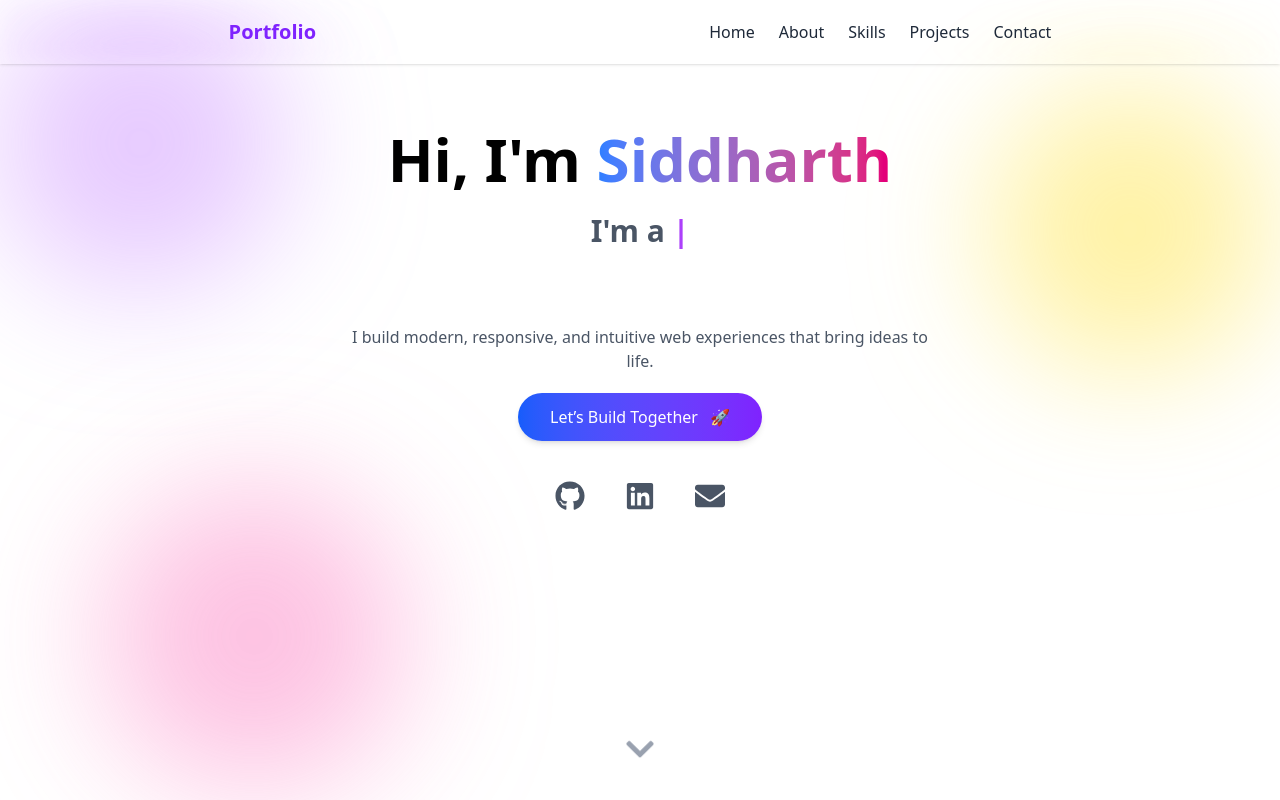
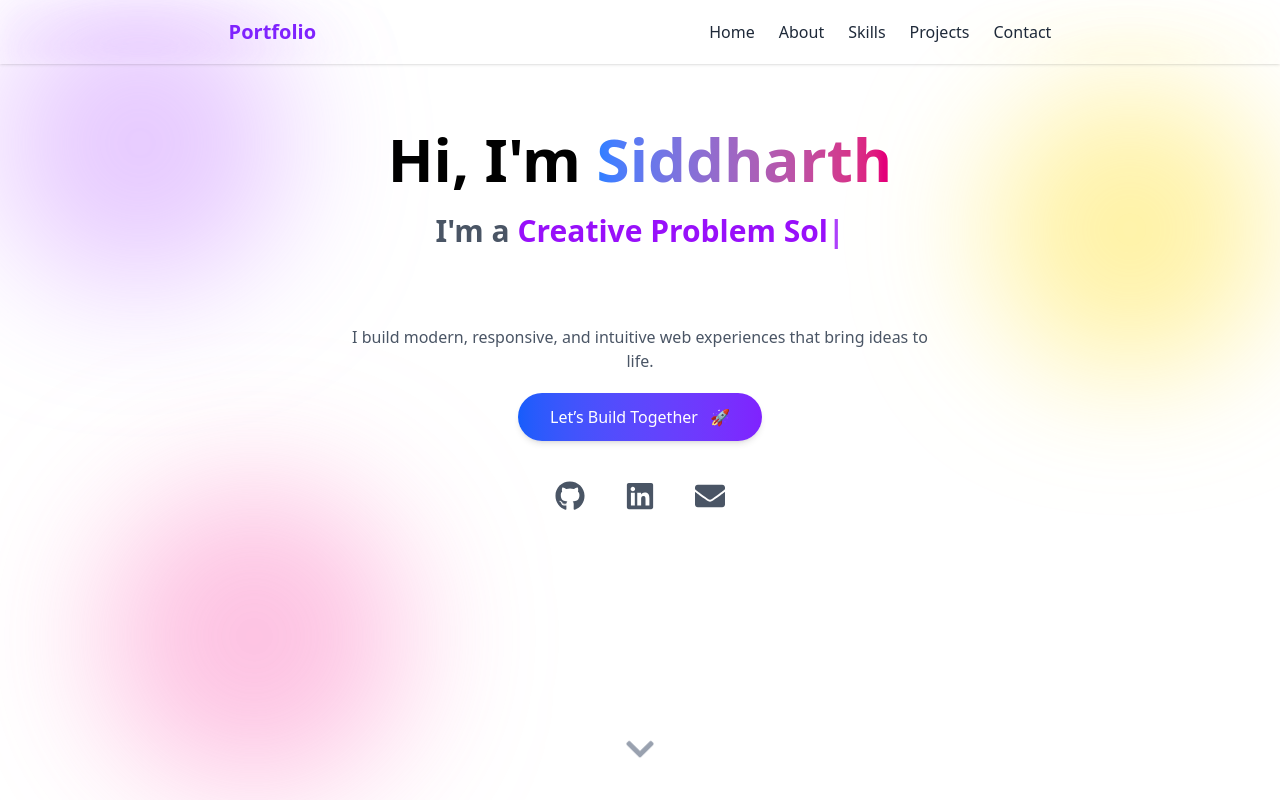
Before and after one commit to Sidd1475/My-Portfolio, a Next.js app: page / in a window 1280 px wide. Shown: the top 800 px of the page. Built offline with nearby package versions, Linux system fonts and the light colour scheme.

Commit message:
Updated Hero section and fixed bugs

```diff
--- a/components/Hero.js
+++ b/components/Hero.js
@@ -4,12 +4,14 @@ import React, { useState, useEffect } from 'react'
 import { motion } from 'framer-motion'
 import { FaGithub, FaLinkedin, FaEnvelope, FaChevronDown } from 'react-icons/fa'
 
+
+const roles = ["Web Developer", "Creative Problem Solver", "Tech Explorer"]
 const Hero = () => {
   const [displayText, setDisplayText] = useState("")
   const [currentRoleIndex, setCurrentRoleIndex] = useState(0)
   const [hasMounted, setHasMounted] = useState(false)
 
-  const roles = ["Web Developer", "Creative Problem Solver", "Tech Explorer"]
+
 
   useEffect(() => {
     setHasMounted(true) // Ensure dynamic rendering happens on client only
@@ -34,7 +36,7 @@ const Hero = () => {
               currentIndex--
             } else {
               clearInterval(deletingInterval)
-              setCurrentRoleIndex((prev) => (prev + 1) % roles.length)
+              setCurrentRoleIndex((prev) => (prev + 1)%roles.length)
             }
           }, 50)
         }, 2000)
```
